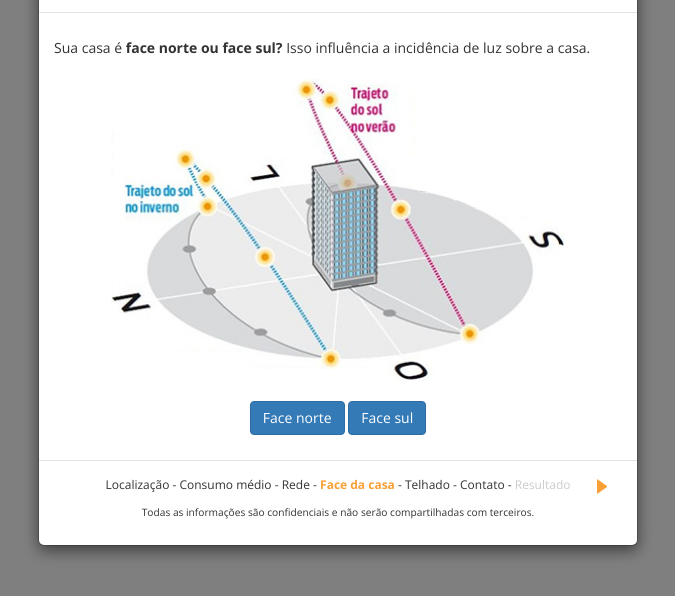
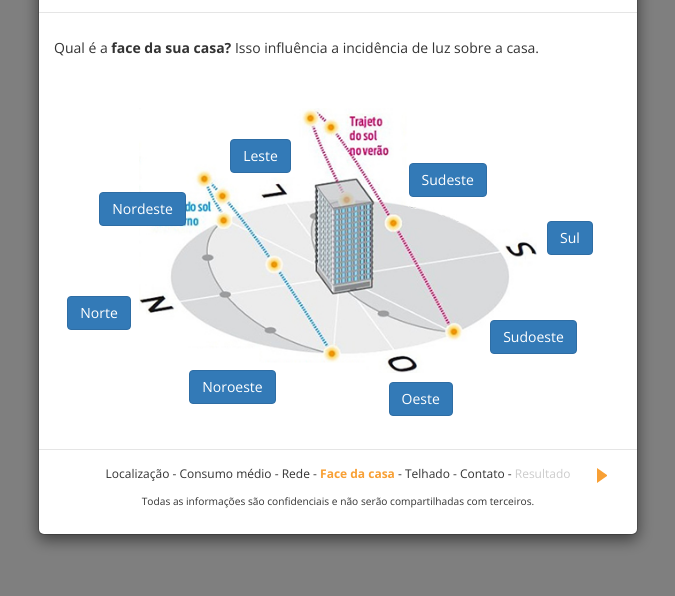
Before and after one commit to luiscruzdesign/luiscruzdesign.github.io, a plain HTML site: page public_html/index.html in a window 1280 px wide. Both pictures are taken after a click on the element "Face da casa". Shown: the part 84-680 px from the top of the page, without its empty margins (302-977 px from the left). Drawn offline with nearby package versions, Linux system fonts and the light colour scheme.

Commit message:
Bot˜res de faces da casa

```diff
--- a/calculadora.css
+++ b/calculadora.css
@@ -98,10 +98,48 @@
 #consumo-medio #seletor-consumo p:last-of-type {
   margin-left: 10px;
 }
-#face-da-casa img {
-  width: 80%;
-  display: block;
-  margin: 20px auto;
+#face-da-casa #ilustracao-faces {
+  width: 70%;
+  height: 266px;
+  background: url('face-norte-sul.jpg') no-repeat;
+  background-size: contain;
+  margin: 50px auto;
+  position: relative;
+}
+.face-casa {
+  position: absolute;
+}
+#face-norte {
+  top: 188px;
+  left: -72px;
+}
+#face-noroeste {
+  bottom: -30px;
+  left: 50px;
+}
+#face-nordeste {
+  top: 84px;
+  left: -40px;
+}
+#face-sul {
+  top: 113px;
+  right: -56px;
+}
+#face-sudeste {
+  top: 55px;
+  right: 50px;
+}
+#face-sudoeste {
+  bottom: 20px;
+  right: -40px;
+}
+#face-leste {
+  top: 31px;
+  left: 91px;
+}
+#face-oeste {
+  bottom: -42px;
+  right: 84px;
 }
 #telhado button {
   width: 100%;
--- a/calculadora.js
+++ b/calculadora.js
@@ -132,7 +132,7 @@ $( document ).ready(function() {
     $(".etapa-calculadora").removeClass("active");
     $("#etapa-face").addClass("active");
   });
-  $("#face-norte, #face-sul, #etapa-telhado").click(function() {
+  $(".face-casa, #etapa-telhado").click(function() {
     etapaAtual = '#etapa-telhado';
     $(".slide").hide();
     $("#telhado").show();
--- a/public_html/calculadora.css
+++ b/public_html/calculadora.css
@@ -98,10 +98,48 @@
 #consumo-medio #seletor-consumo p:last-of-type {
   margin-left: 10px;
 }
-#face-da-casa img {
-  width: 80%;
-  display: block;
-  margin: 20px auto;
+#face-da-casa #ilustracao-faces {
+  width: 70%;
+  height: 266px;
+  background: url('face-norte-sul.jpg') no-repeat;
+  background-size: contain;
+  margin: 50px auto;
+  position: relative;
+}
+.face-casa {
+  position: absolute;
+}
+#face-norte {
+  top: 188px;
+  left: -72px;
+}
+#face-noroeste {
+  bottom: -30px;
+  left: 50px;
+}
+#face-nordeste {
+  top: 84px;
+  left: -40px;
+}
+#face-sul {
+  top: 113px;
+  right: -56px;
+}
+#face-sudeste {
+  top: 55px;
+  right: 50px;
+}
+#face-sudoeste {
+  bottom: 20px;
+  right: -40px;
+}
+#face-leste {
+  top: 31px;
+  left: 91px;
+}
+#face-oeste {
+  bottom: -42px;
+  right: 84px;
 }
 #telhado button {
   width: 100%;
--- a/public_html/calculadora.js
+++ b/public_html/calculadora.js
@@ -132,7 +132,7 @@ $( document ).ready(function() {
     $(".etapa-calculadora").removeClass("active");
     $("#etapa-face").addClass("active");
   });
-  $("#face-norte, #face-sul, #etapa-telhado").click(function() {
+  $(".face-casa, #etapa-telhado").click(function() {
     etapaAtual = '#etapa-telhado';
     $(".slide").hide();
     $("#telhado").show();
--- a/public_html/index.html
+++ b/public_html/index.html
@@ -152,11 +152,16 @@
               </div>
             </div>
             <div id="face-da-casa" class="slide">
-              <p>Sua casa é <strong>face norte ou face sul?</strong> Isso influência a incidência de luz sobre a casa.</p>
-              <img src="face-norte-sul.jpg" alt="">
-              <div class="text-center">
-                <button type="button" class="btn btn-primary" id="face-norte">Face norte</button>
-                <button type="button" class="btn btn-primary" id="face-sul">Face sul</button>
+              <p>Qual é a <strong>face da sua casa?</strong> Isso influência a incidência de luz sobre a casa.</p>
+              <div id="ilustracao-faces">
+                <button type="button" class="btn btn-primary face-casa" id="face-norte">Norte</button>
+                <button type="button" class="btn btn-primary face-casa" id="face-nordeste">Nordeste</button>
+                <button type="button" class="btn btn-primary face-casa" id="face-noroeste">Noroeste</button>
+                <button type="button" class="btn btn-primary face-casa" id="face-leste">Leste</button>
+                <button type="button" class="btn btn-primary face-casa" id="face-sul">Sul</button>
+                <button type="button" class="btn btn-primary face-casa" id="face-sudeste">Sudeste</button>
+                <button type="button" class="btn btn-primary face-casa" id="face-sudoeste">Sudoeste</button>
+                <button type="button" class="btn btn-primary face-casa" id="face-oeste">Oeste</button>
               </div>
             </div>
             <div id="telhado" class="slide">
```
